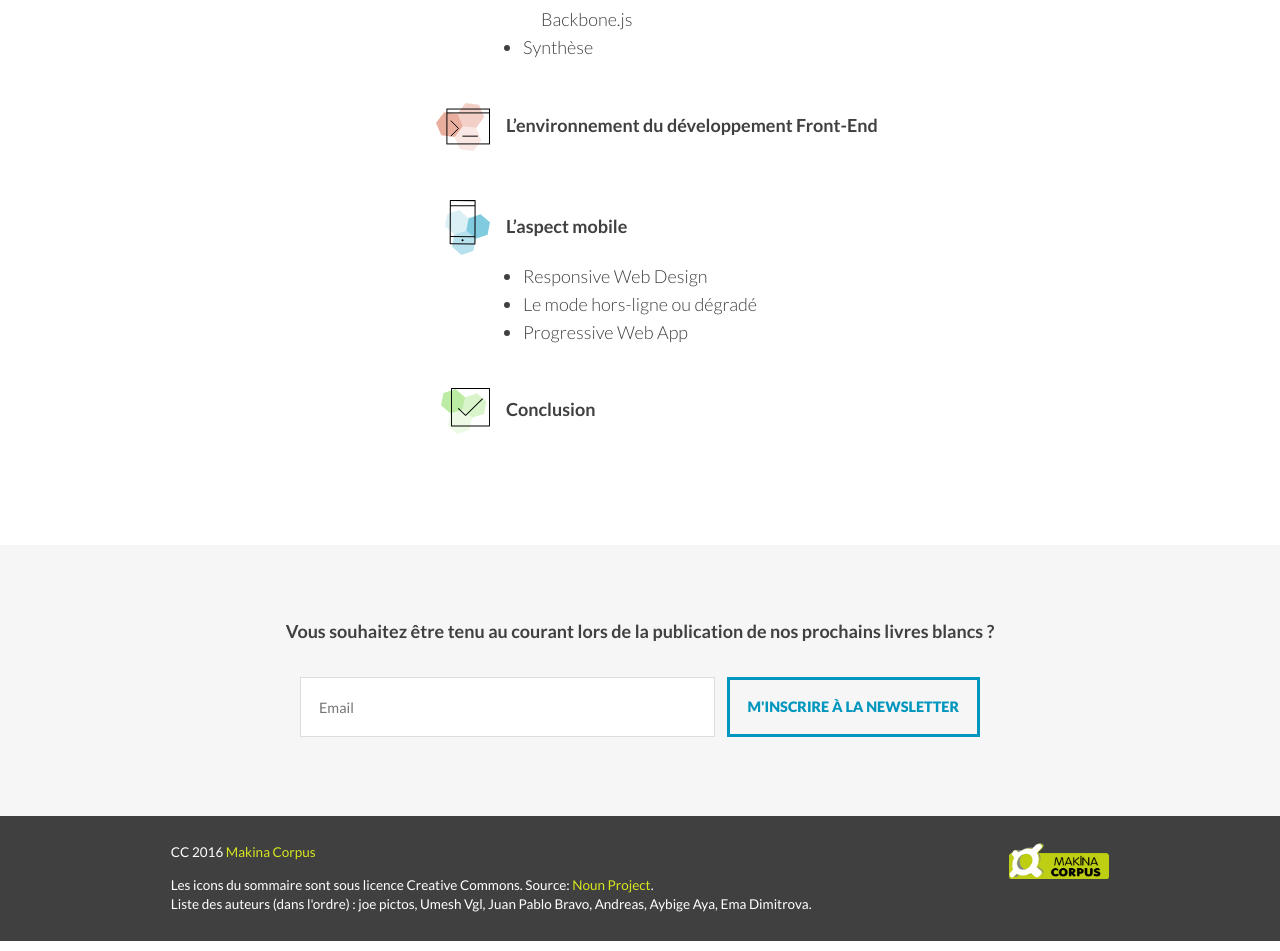
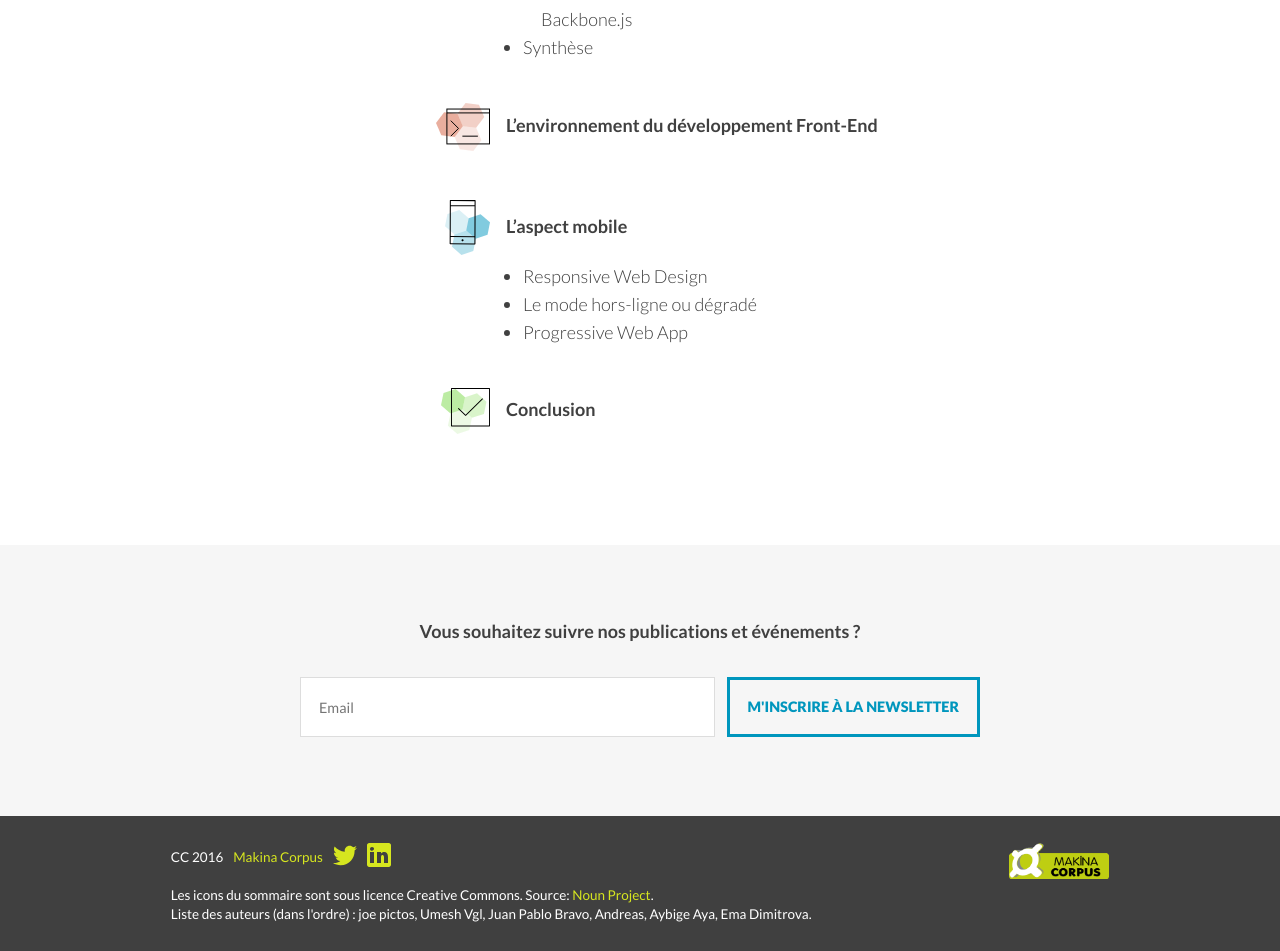
Before and after one commit to makinacorpus/livre-blanc-front-end, a Jekyll site: the page built from index.html, in a window 1280 px wide. Shown: the part 2414-3365 px from the top of the page. Built offline with Jekyll 4.4.1, drawn with Linux system fonts in a browser that asks for light colours.

Commit message:
Ajout des boutons sociaux

```diff
--- a/_layouts/default.html
+++ b/_layouts/default.html
@@ -1,5 +1,5 @@
 <!DOCTYPE html>
-<html>
+<html lang="fr">
   <head>
     <meta charset="utf-8">
     <title>{{ site.title }}</title>
--- a/assets/css/_footer.scss
+++ b/assets/css/_footer.scss
@@ -42,4 +42,22 @@ footer {
       padding-left: 4em;
     }
   }
+
+  .makina {
+    display: flex;
+    align-items: center;
+    justify-content: space-between;
+    width: 220px;
+  }
+
+  .social {
+    path {
+      fill: $green;
+    }
+    &:hover {
+      path {
+        fill: white;
+      }
+    }
+  }
 }
--- a/assets/css/_header.scss
+++ b/assets/css/_header.scss
@@ -69,3 +69,7 @@ header {
     box-shadow: 0 4px 10px rgba(82,44,0,.3);
   }
 }
+
+.share-button {
+  margin-top: 1em;
+}
--- a/assets/js/main.js
+++ b/assets/js/main.js
@@ -1,5 +1,5 @@
-// var API_URL = 'http://127.0.0.1:5000';
-var API_URL = 'https://mails-livre-blanc.herokuapp.com';
+var API_URL = 'http://127.0.0.1:5000';
+// var API_URL = 'https://mails-livre-blanc.herokuapp.com';
 
 // Create a new instance of ladda for the specified button
 var buttonD = window.Ladda.create(document.getElementById('download-button'));
--- a/index.html
+++ b/index.html
@@ -19,6 +19,7 @@ layout: default
       <img src="assets/img/cover-blue.png" alt="">
     </div>
   </div>
+
 </header>
 
 <section class="frameworks">
@@ -94,7 +95,7 @@ layout: default
 
 <section class="stay-in-touch">
   <div class="wrapper">
-    <h4>Vous souhaitez être tenu au courant lors de la publication de nos prochains livres&nbsp;blancs&nbsp;?</h4>
+    <h4>Vous souhaitez suivre nos publications et événements ?</h4>
     <form id="newsletter">
       <div class="newsletter-form">
         <input type="email" class="min" placeholder="Email" required />
@@ -102,14 +103,25 @@ layout: default
       </div>
       <p class="form-response" id="newsletter-response"></p>
     </form>
+
   </div>
 </section>
 
 <footer>
   <div class="wrapper">
     <div class="copyright">
-      <p>
+      <p class="makina">
         CC 2016 <a href="http://makina-corpus.com/" target="_blank">Makina Corpus</a>
+        <a class="social twitter" href="https://twitter.com/makinacorpus?lang=fr" target="_blank">
+          <svg xmlns="http://www.w3.org/2000/svg" width="24" height="24" viewBox="0 0 50 50">
+              <path d="M50.061,10.438c-1.846,0.818-3.826,1.369-5.908,1.62c2.125-1.273,3.757-3.29,4.523-5.688 c-1.986,1.177-4.19,2.033-6.531,2.493c-1.874-2-4.547-3.247-7.504-3.247c-5.68,0-10.284,4.604-10.284,10.282 c0,0.805,0.092,1.589,0.269,2.343C16.08,17.812,8.502,13.718,3.429,7.497c-0.885,1.522-1.391,3.289-1.391,5.172 c0,3.567,1.812,6.713,4.574,8.56c-1.688-0.054-3.271-0.517-4.657-1.288c0,0.044,0,0.086,0,0.131c0,4.984,3.544,9.134,8.245,10.084 c-0.86,0.236-1.769,0.36-2.707,0.36c-0.664,0-1.309-0.064-1.938-0.186c1.313,4.081,5.108,7.06,9.607,7.143 c-3.517,2.757-7.951,4.399-12.77,4.399c-0.833,0-1.649-0.048-2.452-0.144c4.548,2.919,9.956,4.619,15.762,4.619 c18.915,0,29.26-15.668,29.26-29.252c0-0.448-0.011-0.894-0.03-1.332C46.94,14.313,48.684,12.5,50.061,10.438z"></path>
+          </svg>
+        </a>
+        <a class="social linkedin" href="https://www.linkedin.com/company/makina-corpus" target="_blank">
+          <svg xmlns="http://www.w3.org/2000/svg" version="1" width="24" height="24" viewBox="0 0 24 24">
+              <path d="M21.8,0H2.2C1,0,0,1,0,2.2v19.6C0,23,1,24,2.2,24h19.6c1.2,0,2.2-1,2.2-2.2V2.2C24,1,23,0,21.8,0z M7,20H3V9h4V20z M5,7.7L5,7.7c-1.2,0-2-0.8-2-1.8C3,4.8,3.8,4,5,4c1.2,0,2,0.8,2,1.8C7,6.9,6.2,7.7,5,7.7z M21,20h-4v-6 c0-1.6-1.1-2-1.4-2c-0.3,0-1.6,0.2-1.6,2c0,0.2,0,6,0,6h-4V9h4v1.6C14.6,9.7,15.6,9,17.5,9s3.5,1.5,3.5,5V20z"></path>
+          </svg>
+        </a>
       </p>
       <p>
         Les icons du sommaire sont sous licence Creative Commons. Source: <a href="https://thenounproject.com" target="_blank">Noun&nbsp;Project</a>.<br>
```
Also changed, not shown: assets/img/linkedin.svg (added), assets/img/twitter.svg (added).
